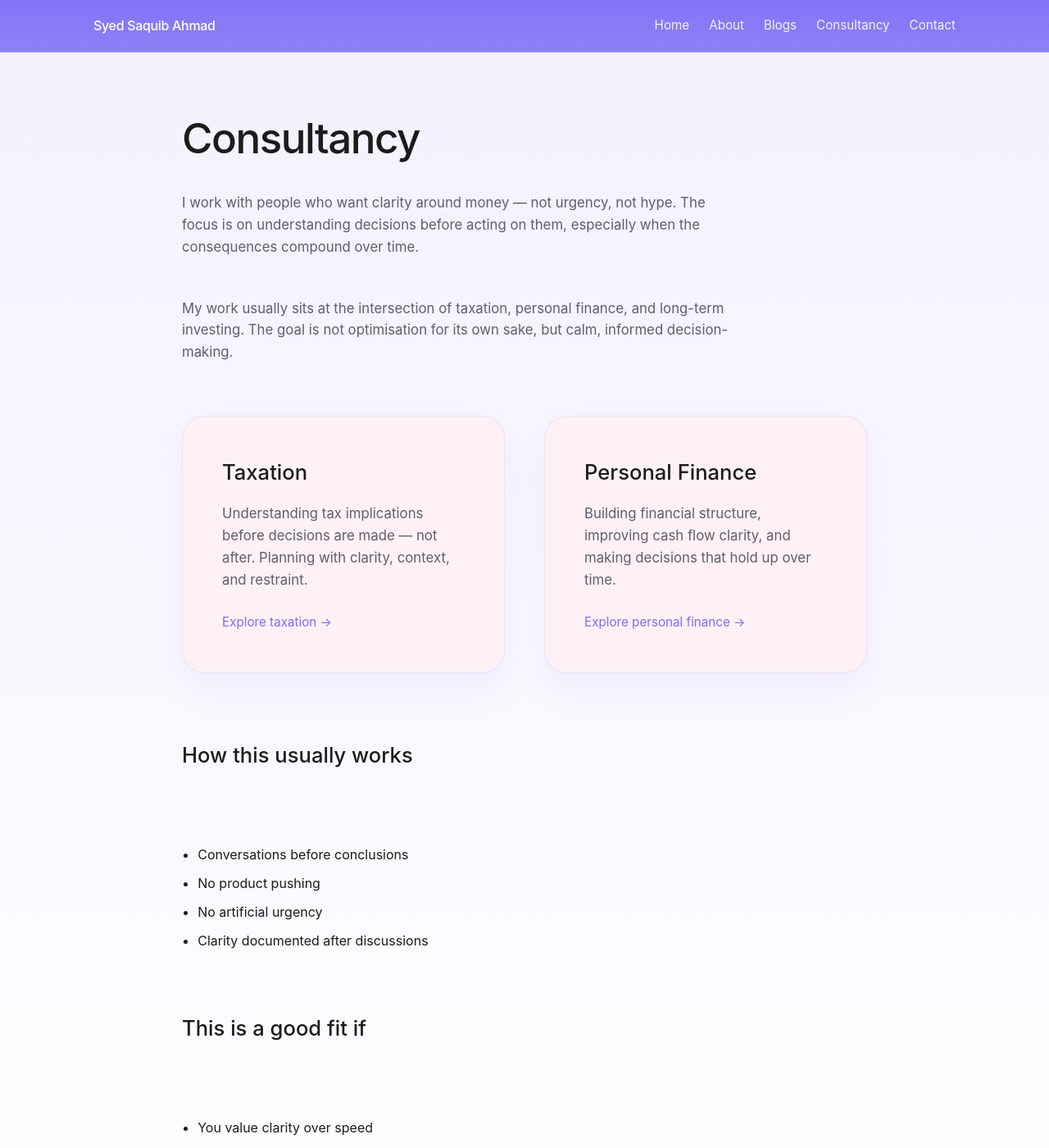
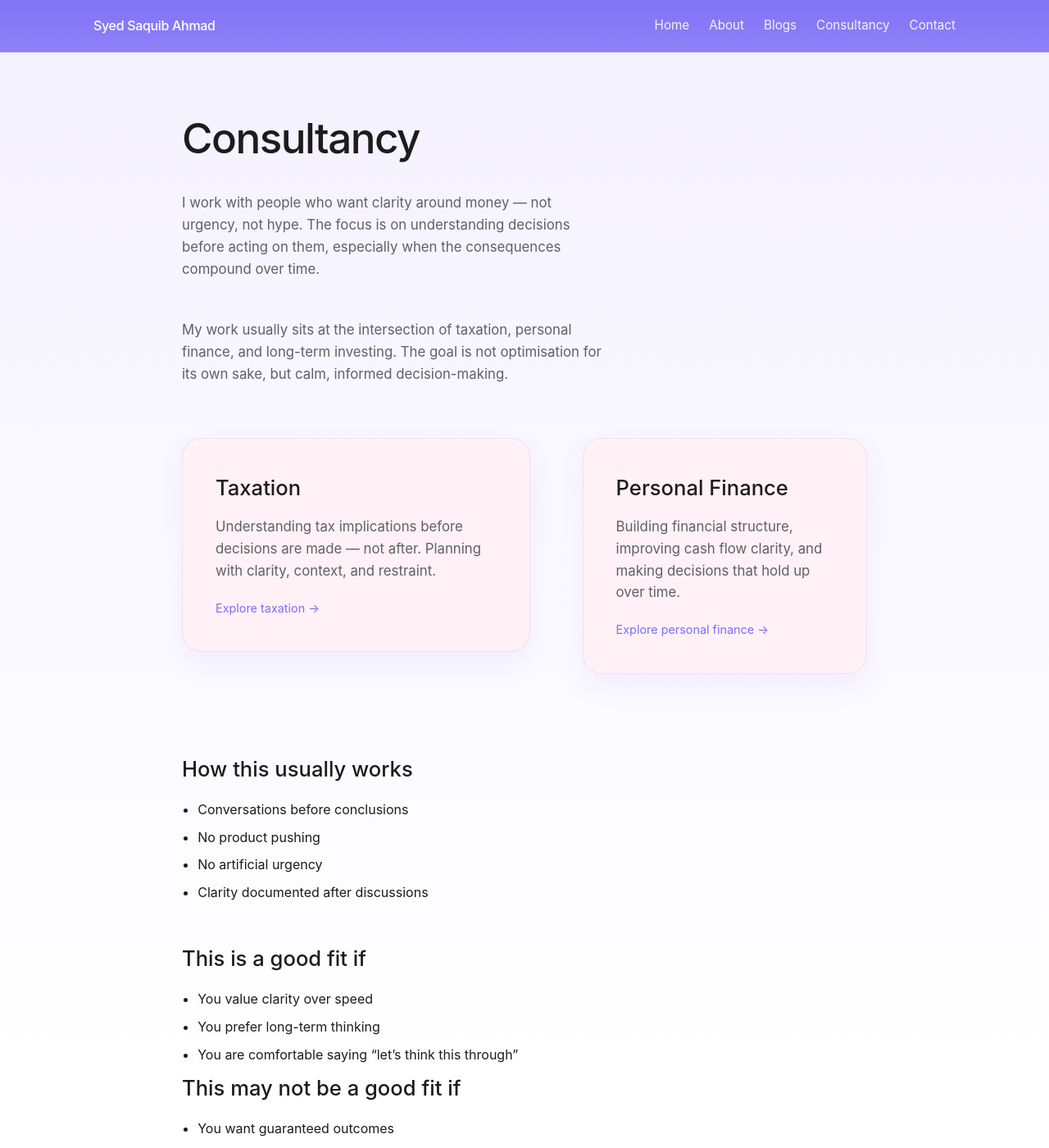
Before and after one commit to saquibahmad1234/syedsaquibahmad, a Jekyll site: the page built from consultancy.html, in a window 1280 px wide and 1400 px high. Shown: the whole window at 82% size. Built offline with Jekyll 4.4.1, drawn with Linux system fonts in a browser that asks for light colours.

Commit message:
Update style.css

```diff
--- a/assets/css/style.css
+++ b/assets/css/style.css
@@ -400,73 +400,80 @@
 }
 
 /* =========================
-   Consultancy Page
+   Consultancy Page (Layout-first)
    ========================= */
 
 .consultancy {
-  max-width: 1000px;
+  max-width: 1100px;
 }
 
-/* --- Action cards --- */
-
-.consultancy-actions {
-  margin: 4rem 0 5rem;
-  display: grid;
-  grid-template-columns: repeat(2, 1fr);
-  gap: 3rem;
+/* Main two-column layout */
+.consultancy > .intro,
+.consultancy > p {
+  max-width: 520px;
 }
 
-/* Baby-pink cards */
+/* Two-column wrapper */
+.consultancy-actions {
+  display: grid;
+  grid-template-columns: 1.1fr 0.9fr;
+  gap: 4rem;
+  margin: 4rem 0;
+}
+
+/* Right column: cards */
+.consultancy-actions {
+  align-items: start;
+}
+
+/* Cards stack inside right column */
+.consultancy-actions a {
+  margin-bottom: 2rem;
+}
+
+/* Cards */
 .consultancy-card {
   display: block;
-  padding: 3rem;
+  padding: 2.5rem;
   background: #fff1f6; /* baby pink */
-  border-radius: 28px;
+  border-radius: 24px;
   border: 1px solid rgba(124,108,246,0.12);
-  box-shadow: 0 20px 40px rgba(124,108,246,0.08);
+  box-shadow: 0 16px 32px rgba(124,108,246,0.08);
   text-decoration: none;
   color: var(--text-dark);
+  transition: transform 0.3s ease, box-shadow 0.3s ease;
+}
 
-  transition:
-    transform 0.35s ease,
-    box-shadow 0.35s ease;
+.consultancy-card:hover {
+  transform: translateY(-4px) scale(1.02);
+  box-shadow: 0 24px 48px rgba(124,108,246,0.16);
 }
 
 .consultancy-card h2 {
-  margin-bottom: 1rem;
+  margin-bottom: 0.8rem;
 }
 
 .consultancy-card p {
-  margin-bottom: 1.6rem;
-  color: var(--text-muted);
+  margin-bottom: 1.2rem;
   max-width: 100%;
 }
 
+/* CTA text inside card */
 .consultancy-card .cta {
-  font-size: 0.95rem;
+  font-size: 0.9rem;
   color: var(--purple-main);
 }
 
-/* Hover motion */
-.consultancy-card:hover {
-  transform: translateY(-6px) scale(1.03);
-  box-shadow: 0 30px 60px rgba(124,108,246,0.18);
-}
-
-/* --- Two-column explanation sections --- */
-
+/* Left column: explanatory text */
 .how-it-works,
 .who-its-for {
-  display: grid;
-  grid-template-columns: 1fr 1fr;
-  gap: 4rem;
-  margin-bottom: 4rem;
+  max-width: 520px;
+  margin-bottom: 3rem;
 }
 
 .how-it-works h2,
 .who-its-for h2 {
-  grid-column: span 2;
-  margin-bottom: 1.5rem;
+  margin-bottom: 1rem;
 }
 
 /* Lists */
@@ -477,53 +484,34 @@
 
 .how-it-works li,
 .who-its-for li {
-  margin-bottom: 0.6rem;
+  margin-bottom: 0.5rem;
 }
 
-/* --- CTA section --- */
-
+/* CTA block */
 .consultancy-cta {
-  margin-top: 6rem;
-  padding: 4rem 3rem;
-  background: rgba(124,108,246,0.08);
-  border-radius: 28px;
-  text-align: center;
+  max-width: 520px;
+  margin-top: 4rem;
 }
 
 .consultancy-cta p {
-  margin-bottom: 2rem;
-  font-size: 1.05rem;
+  margin-bottom: 1.5rem;
 }
 
-/* Primary button */
-.primary-button {
-  display: inline-block;
-  padding: 0.9rem 2rem;
-  border-radius: 999px;
-  background: rgba(124,108,246,0.18);
-  color: var(--purple-main);
-  text-decoration: none;
-  font-size: 0.95rem;
-}
-
-.primary-button:hover {
-  background: rgba(124,108,246,0.28);
-}
-
-/* --- Mobile --- */
+/* =========================
+   Mobile
+   ========================= */
 
 @media (max-width: 768px) {
   .consultancy-actions {
     grid-template-columns: 1fr;
+    gap: 2.5rem;
   }
 
+  .consultancy > .intro,
+  .consultancy > p,
   .how-it-works,
-  .who-its-for {
-    grid-template-columns: 1fr;
-  }
-
-  .how-it-works h2,
-  .who-its-for h2 {
-    grid-column: span 1;
+  .who-its-for,
+  .consultancy-cta {
+    max-width: 100%;
   }
 }
```
